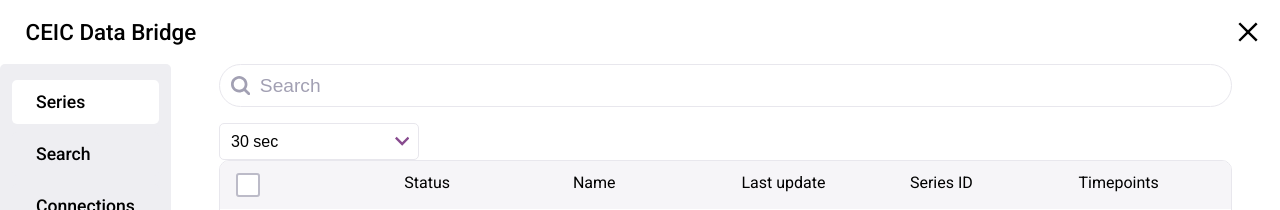
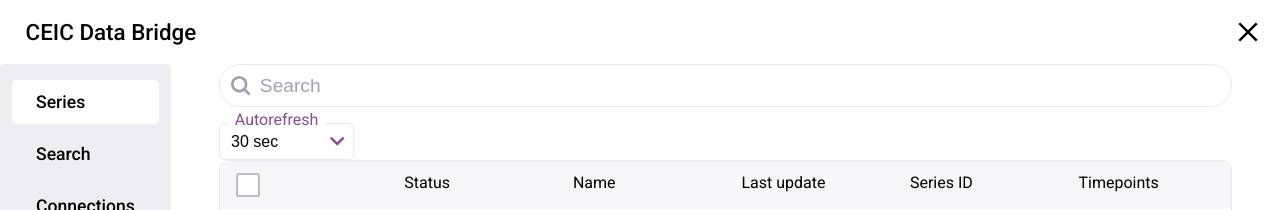
Before and after one commit to juliensale/ceic-example, a Next.js app: page / in a window 1280 px wide. Shown: the top 210 px of the page. Built offline with nearby package versions, Linux system fonts and the light colour scheme.

Commit message:
feat(drop-down): label

```diff
--- a/components/Filters/index.tsx
+++ b/components/Filters/index.tsx
@@ -6,9 +6,12 @@
 	const [autoRefresh, setAutoRefresh] = useState<number>(30)
 	return (
 		<div>
-			<DropDown title={`${autoRefresh} sec`} value={autoRefresh.toString()} setValue={(value) => {
-				setAutoRefresh(parseInt(value));
-			}}>
+			<DropDown
+				title={`${autoRefresh} sec`}
+				label="Autorefresh"
+				value={autoRefresh.toString()} setValue={(value) => {
+					setAutoRefresh(parseInt(value));
+				}}>
 				<DropDownItem value="10">10 sec</DropDownItem>
 				<DropDownItem value="20">20 sec</DropDownItem>
 				<DropDownItem value="30">30 sec</DropDownItem>
--- a/components/forms/DropDown/DropDown.module.css
+++ b/components/forms/DropDown/DropDown.module.css
@@ -18,18 +18,14 @@
   border: none;
   font-size: 1rem;
   padding: 0.5rem 0.7rem;
-  padding-right: calc(0.7rem + 1rem + 0.3rem);
+  padding-right: calc(0.7rem + 1rem + 3rem);
   margin: 0;
   border: 1px solid #e8e7ed;
   border-radius: 5px;
   height: 2.3rem;
-  min-width: 200px;
   text-align: left;
   cursor: pointer;
   transition: 0.2s;
-}
-.title button:hover {
-  background-color: #fbfbfb;
 }
 .title svg {
   position: absolute;
@@ -45,6 +41,21 @@
 
 .titleOpen svg {
   transform: rotate(180deg);
+}
+.title label {
+  color: rgba(136, 75, 143, 1);
+  padding: 0 0.4rem;
+  font-size: 1rem;
+  position: absolute;
+  background: white;
+  top: -0.8rem;
+  left: 0.6rem;
+  transition: 0.2s;
+}
+.title:hover label,
+.titleOpen label {
+  left: 0.7rem;
+  font-size: 0.9rem;
 }
 
 .list {
--- a/components/forms/DropDown/index.tsx
+++ b/components/forms/DropDown/index.tsx
@@ -5,10 +5,11 @@
 import dropDownContext, { DropDownContext } from './DropDownContext'
 
 
-const DropDownTitle: FC<{ text: string }> = ({ text }) => {
+const DropDownTitle: FC<{ text: string, label?: string }> = ({ text, label }) => {
 	const { open, setOpen } = useContext(dropDownContext);
 	return (
 		<div className={mergeClasses(styles.title, open ? styles.titleOpen : undefined)} onClick={() => setOpen(!open)}>
+			{label && <label>{label}</label>}
 			<button>
 				{text}
 			</button>
@@ -42,11 +43,12 @@
 
 type DropDownProps = {
 	title: string;
+	label?: string;
 	children: ReactNode | ReactNode[];
 	setValue: (value: string) => void;
 	value: string;
 }
-const DropDown: FC<DropDownProps> = ({ title, children, value, setValue }) => {
+const DropDown: FC<DropDownProps> = ({ title, label, children, value, setValue }) => {
 	const [open, setOpen] = useState<boolean>(false);
 
 	const contextValue: DropDownContext = useMemo(() => ({
@@ -59,7 +61,7 @@
 	return (
 		<Provider value={contextValue}>
 			<div className={styles.container}>
-				<DropDownTitle text={title} />
+				<DropDownTitle text={title} label={label} />
 				<DropDownList>
 					{children}
 				</DropDownList>
```
